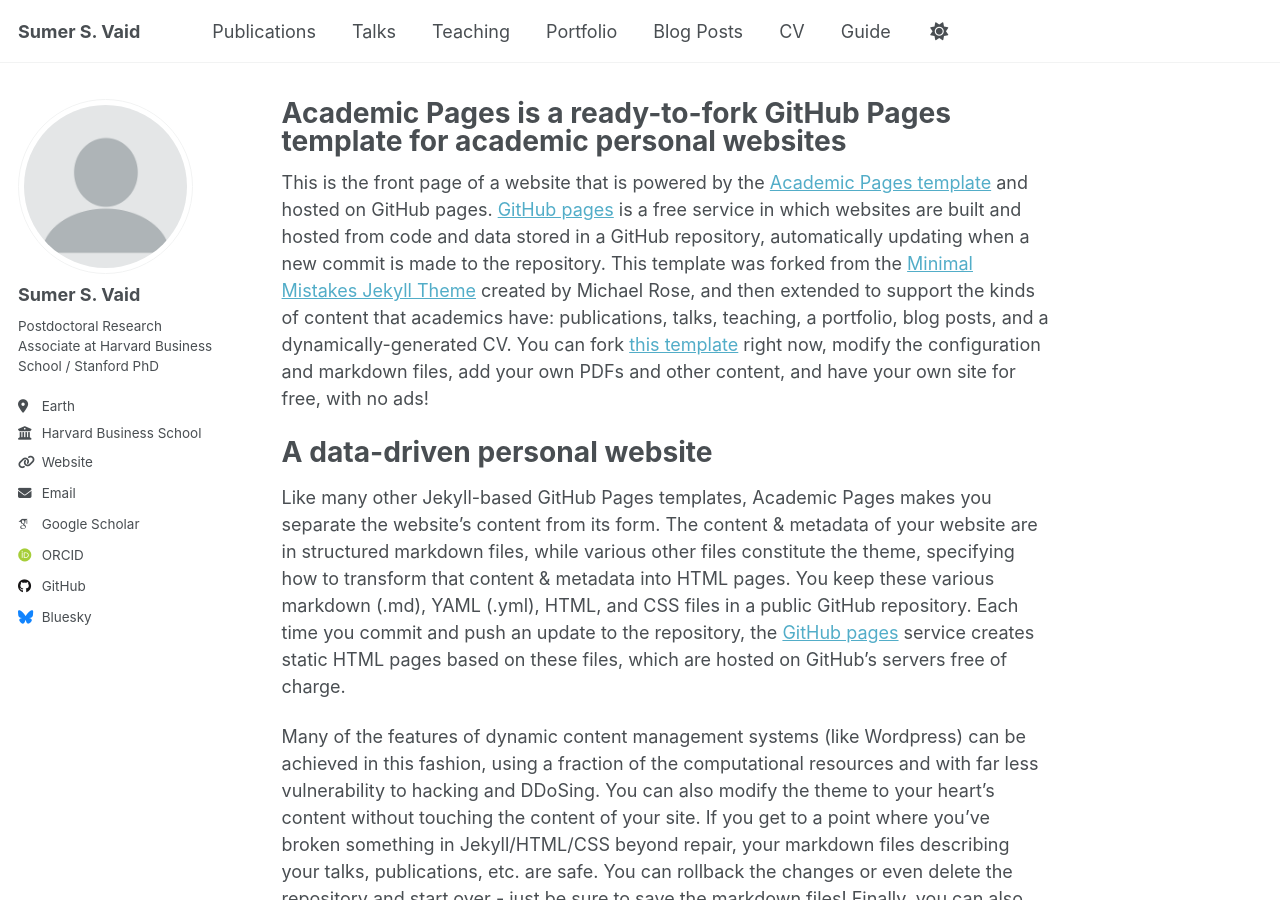
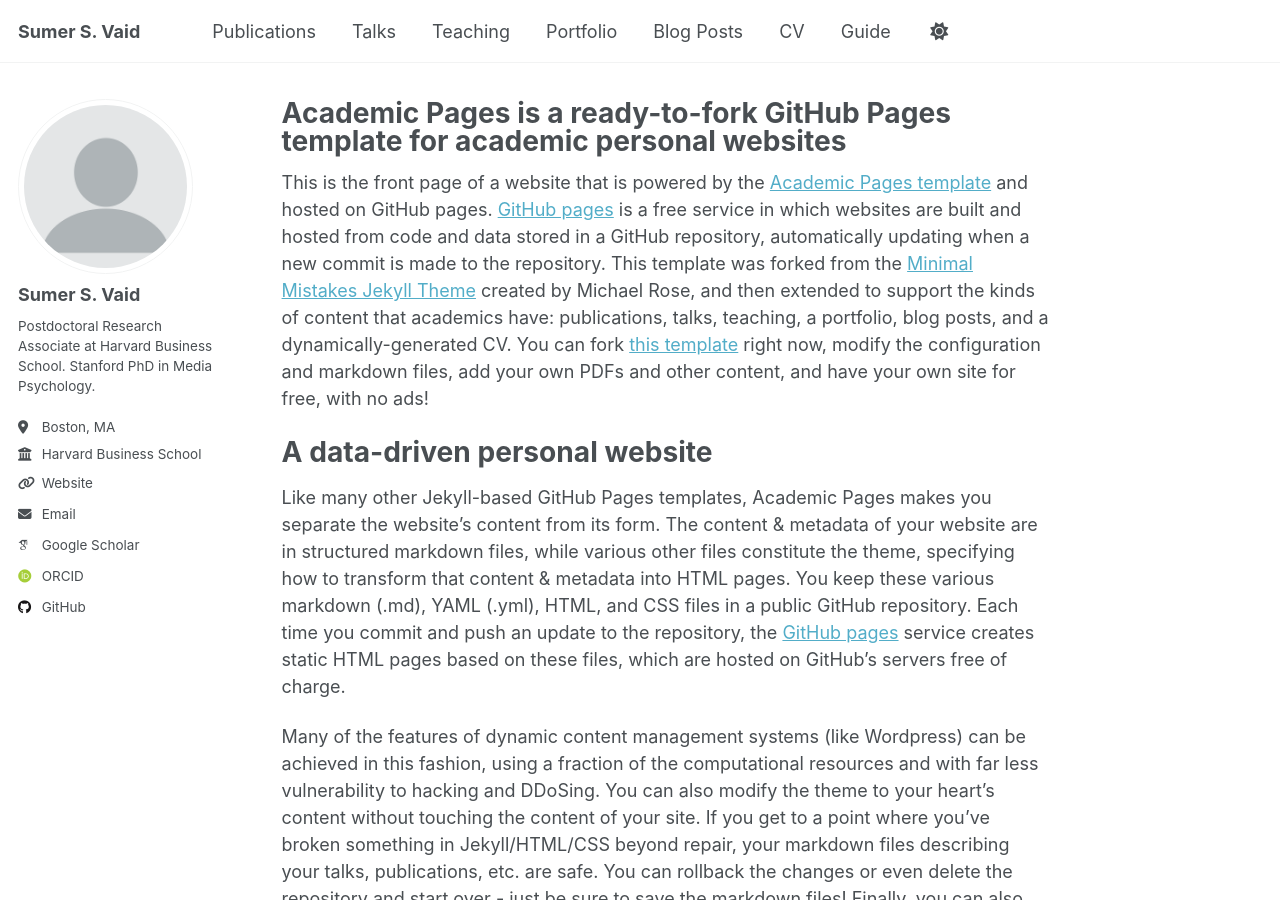
Before and after one commit to sumervaid/sumervaid.github.io, a Jekyll site: the page built from _pages/about.md, in a window 1280 px wide and 900 px high. Built offline with Jekyll 4.4.1, drawn with Linux system fonts in a browser that asks for light colours; some web fonts are replaced.

Commit message:
Update _config.yml

```diff
--- a/_config.yml
+++ b/_config.yml
@@ -25,8 +25,8 @@ author:
   avatar           : "profile.png"
   name             : "Sumer S. Vaid"
   pronouns         : # example: "she/her"
-  bio              : "Postdoctoral Research Associate at Harvard Business School / Stanford PhD"
-  location         : "Earth"
+  bio              : "Postdoctoral Research Associate at Harvard Business School. Stanford PhD in Media Psychology."
+  location         : "Boston, MA"
   employer         : "Harvard Business School"
   uri              : "https://sumervaid.github.io"
   email            : "sumer[at]hbs.edu"
@@ -51,7 +51,7 @@ author:
   stackoverflow    : # User number or user number and name (i.e., use "1" or "1/jeff-atwood")
 
   # Social media
-  bluesky          : "bsky.app" # Replace this with you Bluesky username
+  bluesky          : # Replace this with you Bluesky username
   facebook         : # Username
   flickr           : # Username
   foursquare       : # Username
```
